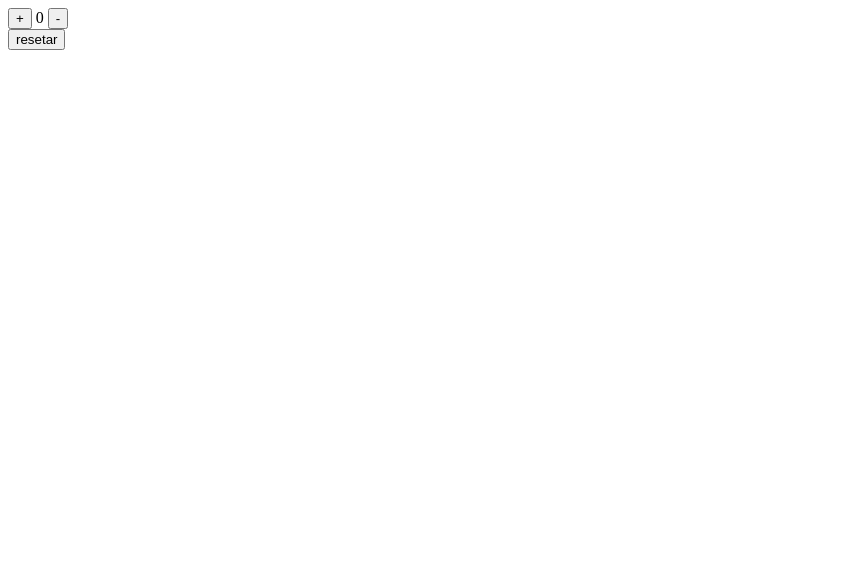
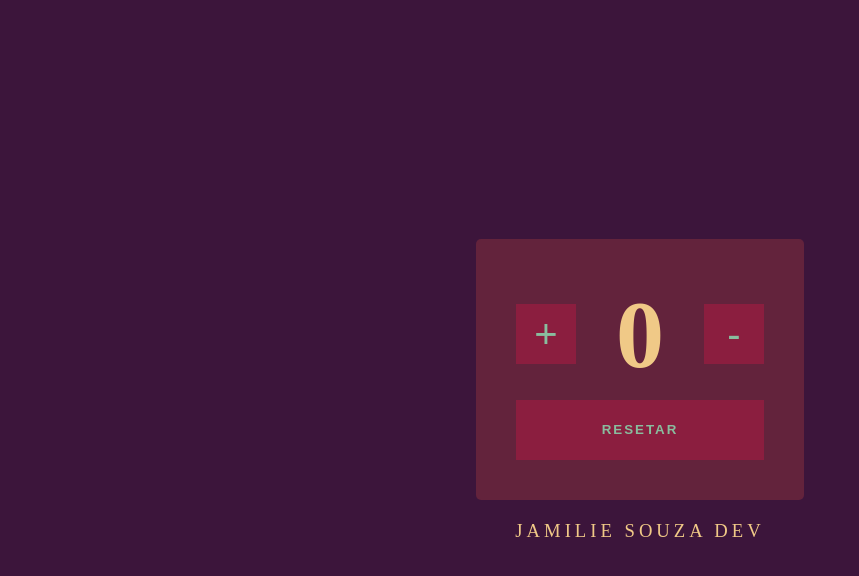
Before and after one commit to jamilie/contador, a plain HTML site: page index.html in a window 1280 px wide. Shown: the whole page, without its empty margins (0-859 px from the left). Drawn offline with Linux system fonts and the light colour scheme.

Commit message:
estilização e cdn de fontes

```diff
--- a/css/style.css
+++ b/css/style.css
@@ -0,0 +1,73 @@
+* {
+    margin: 0;
+    padding: 0;
+    box-sizing: border-box;
+}
+
+body {
+    display: flex;
+    align-items: center;
+    justify-content: center;
+    height: 100vh;
+    background-color: #3c153b;
+    font-size: 14pt;
+    color: #f0c987;
+    flex-direction: column;
+}
+
+button {
+    background-color: #8b1e3f;
+    color: #89bd9e;
+    border: none;
+    padding: 5px;
+    cursor: pointer;
+
+}
+
+.container {
+background-color: #db4d403f;
+padding: 40px;
+display: flex;
+flex-direction: column;
+gap: 10px;
+border-radius: 5px;
+}
+
+.btn-count {
+width: 60px;
+height: 60px;
+font-size: 30pt;
+
+}
+
+#contador {
+    display: flex;
+    gap: 40px;
+    align-items: center;
+    min-width: 14rem;
+    justify-content: space-around;
+}
+
+#valor {
+    font-size: 6rem;
+    font-weight: bold;
+}
+
+#reset {
+    height: 60px;
+text-transform: uppercase;
+letter-spacing: 2px;
+font-weight: bold;
+
+
+}
+
+button:hover {
+    opacity: .7;
+}
+
+p {
+    margin: 20px auto;
+    text-transform: uppercase;
+    letter-spacing: 4px;
+}
--- a/index.html
+++ b/index.html
@@ -4,7 +4,9 @@
     <meta charset="UTF-8">
     <meta name="viewport" content="width=device-width, initial-scale=1.0">
     <link rel="stylesheet" href="css/style.css">
-
+    <link rel="preconnect" href="https://fonts.googleapis.com">
+    <link rel="preconnect" href="https://fonts.gstatic.com" crossorigin>
+    <link href="https://fonts.googleapis.com/css2?family=Nunito:wght@400;1000&display=swap" rel="stylesheet">
     <title>Contator</title>
 </head>
 <body>
@@ -19,7 +21,12 @@
             </button>
         </div>
         <button id="reset">resetar</button>
+
+
     </section>
+    <p class="atribuicao">
+        Jamilie Souza dev
+    </p>
 </body>
 <script src="js/script.js"></script>
 </html>
```
